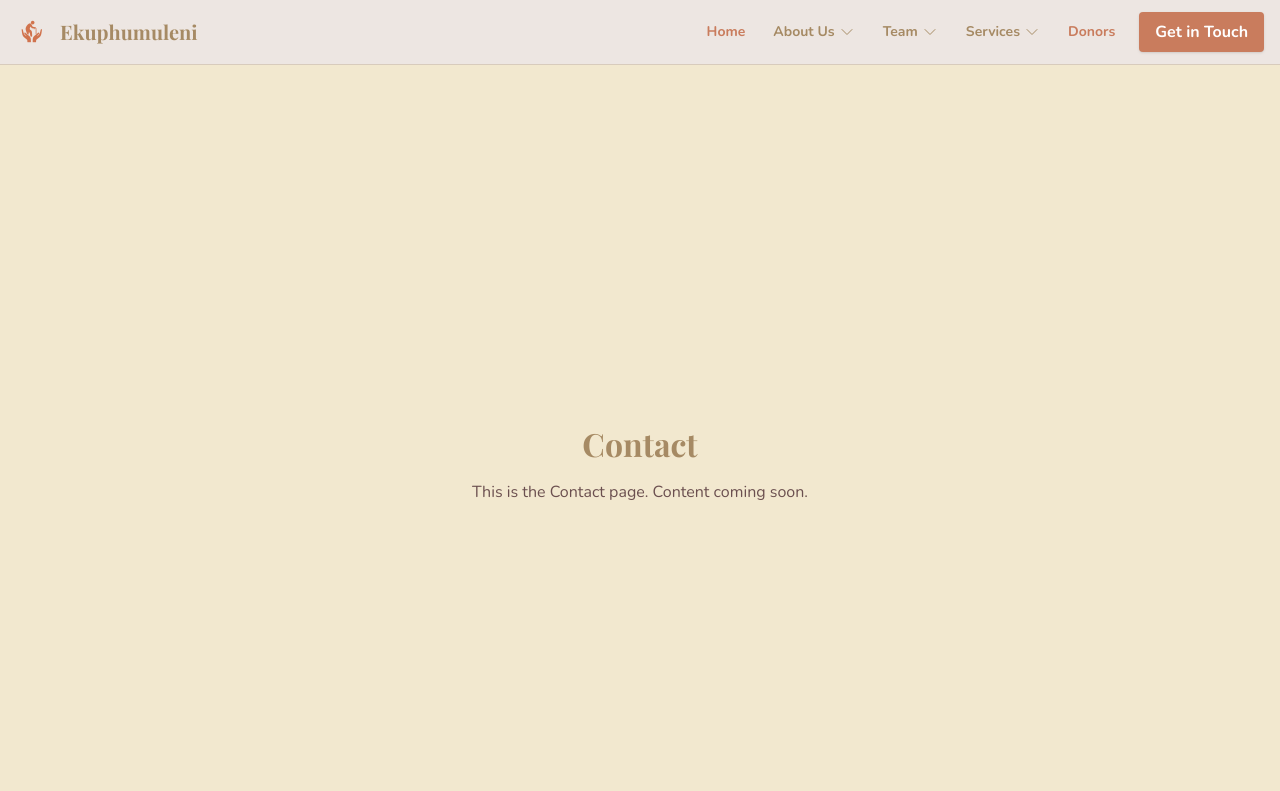
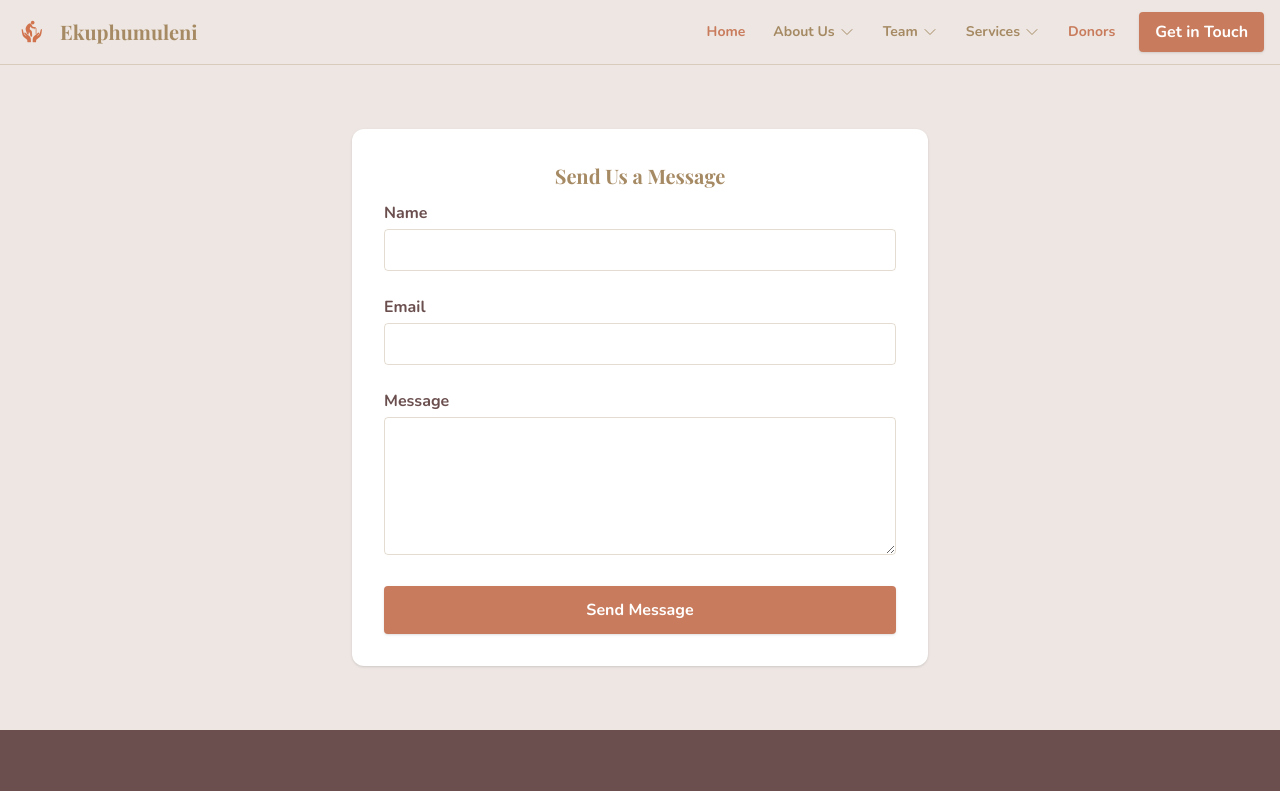
Before and after one commit to Psyfo/ekuphumuleni, a Next.js app: page /contact in a window 1280 px wide. Shown: the top 791 px of the page. Built offline with nearby package versions, Linux system fonts and the light colour scheme.

Commit message:
Refactor ContactPage to include ContactForm and update layout styles

```diff
--- a/src/app/(public)/contact/page.tsx
+++ b/src/app/(public)/contact/page.tsx
@@ -1,12 +1,19 @@
 import React from 'react';
+
+import ContactForm from './ContactForm';
 
 export default function ContactPage() {
   return (
-    <main className='min-h-screen flex flex-col justify-center items-center text-center bg-background text-foreground'>
-      <h1 className='text-3xl font-bold mb-4'>Contact</h1>
-      <p className='text-lg text-muted'>
-        This is the Contact page. Content coming soon.
-      </p>
+    <main>
+      <section
+        id='contact'
+        className='py-16 px-4 bg-[var(--color-off-white)] min-h-[60vh] flex items-center justify-center'
+        aria-label='Contact Ekuphumuleni'
+      >
+        <div className='w-full max-w-2xl mx-auto'>
+          <ContactForm />
+        </div>
+      </section>
     </main>
   );
 }
```
